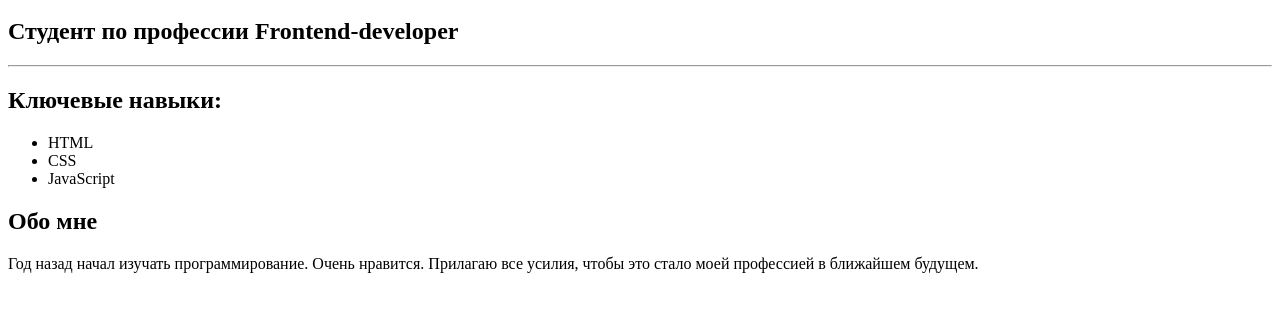
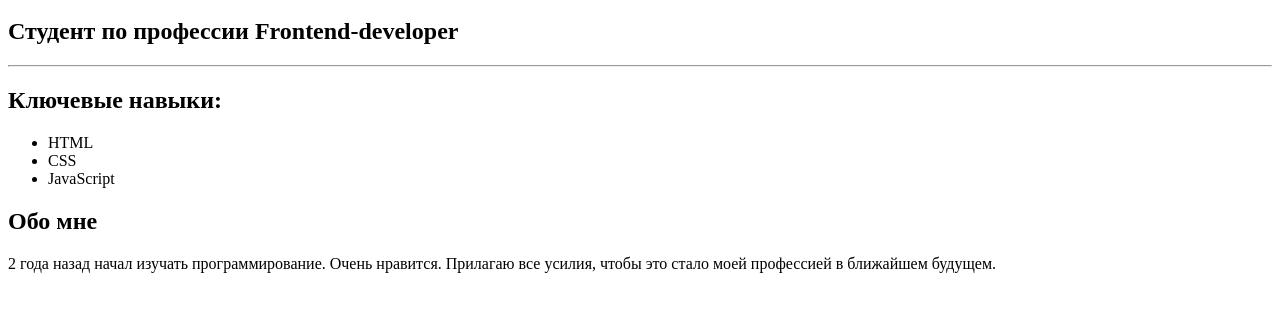
Before and after one commit to ALezhnin87/about-me, a plain HTML site: page index.html in a window 1280 px wide. Shown: the part 48-360 px from the top of the page. Drawn offline with Linux system fonts and the light colour scheme.

Commit message:
Update index.html

```diff
--- a/index.html
+++ b/index.html
@@ -15,6 +15,6 @@
 
     <section>
         <h2>Обо мне</h2>
-        <p>Год назад начал изучать программирование. Очень нравится. Прилагаю все усилия, чтобы это стало моей профессией в ближайшем будущем.</p>
+        <p>2 года назад начал изучать программирование. Очень нравится. Прилагаю все усилия, чтобы это стало моей профессией в ближайшем будущем.</p>
     </section>
 </main>
```
